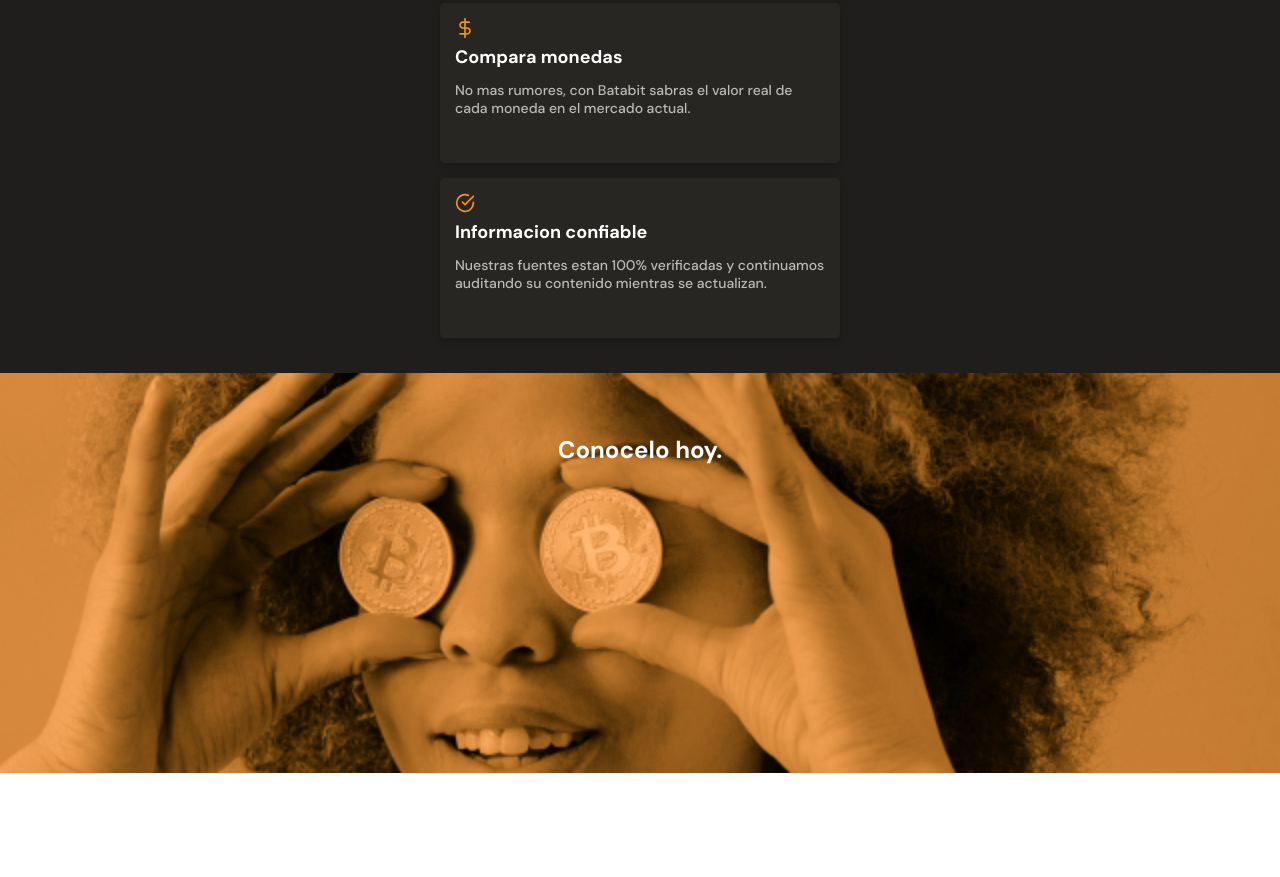
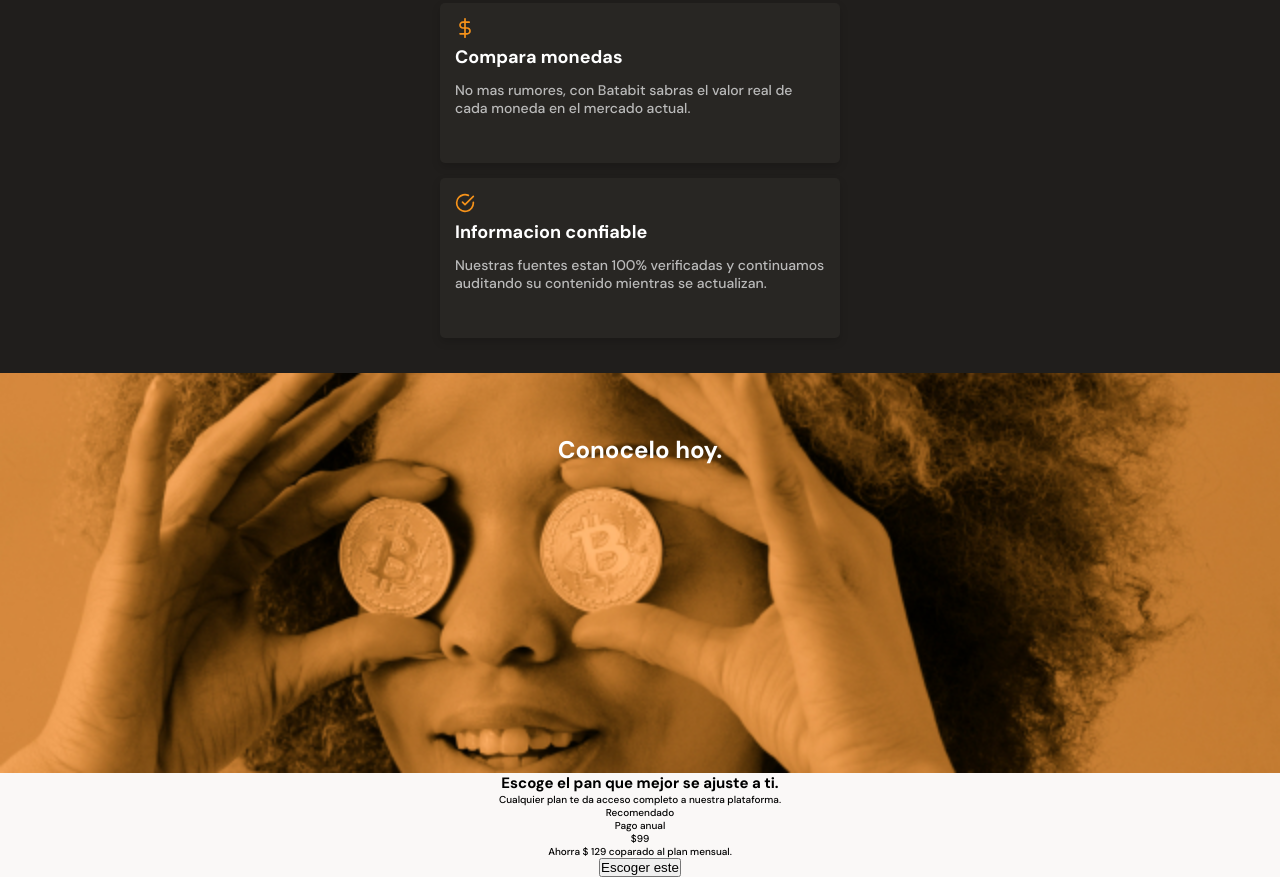
Before and after one commit to JulianMj08/Bitcoin, a plain HTML site: page index.html in a window 1280 px wide. Shown: the part 2032-2909 px from the top of the page. Before the commit the page ends 2805 px from the top, so only its background shows below. Drawn offline with Linux system fonts and the light colour scheme.

Commit message:
maquetacion de la seccion de planes

```diff
--- a/index.html
+++ b/index.html
@@ -18,7 +18,7 @@
         <div class="header-title-container">
             <h1>La proxima revolucion en el intercambio de criptomonedas</h1>
             <p>Batabit te ayuda a navegar entre los diferentes precios y tendencias </p>
-            <a href="" class="header-button">Conoce Nuestros Planes <span></span></a>
+            <a href="#plans" class="header-button">Conoce Nuestros Planes <span></span></a>
         </div>
     </header>
 
@@ -139,7 +139,23 @@
         </section>
 
 
-        <section></section>
+        <section id="plans" class="section__plans-container">
+            <div>
+                <h2 class="plans-title">Escoge el pan que mejor se ajuste a ti.</h2>
+                <p class="plans-ofert">Cualquier plan te da acceso completo a nuestra plataforma.</p>
+                <article class="article__plans-container">
+                    <p class="recommended">Recomendado</p>
+                    <div class="div__price-container">
+                        <p class="price-annual">Pago anual</p>
+                        <p class="price"><span>$</span>99</p>
+                        <p class="offer-description">Ahorra $ 129 coparado al plan mensual.</p>
+                        <button>Escoger este <span></span></button>
+
+                    </div>
+                </article>
+            </div>
+        </section>
+
     </main>
     <footer></footer>
 </body>
```
